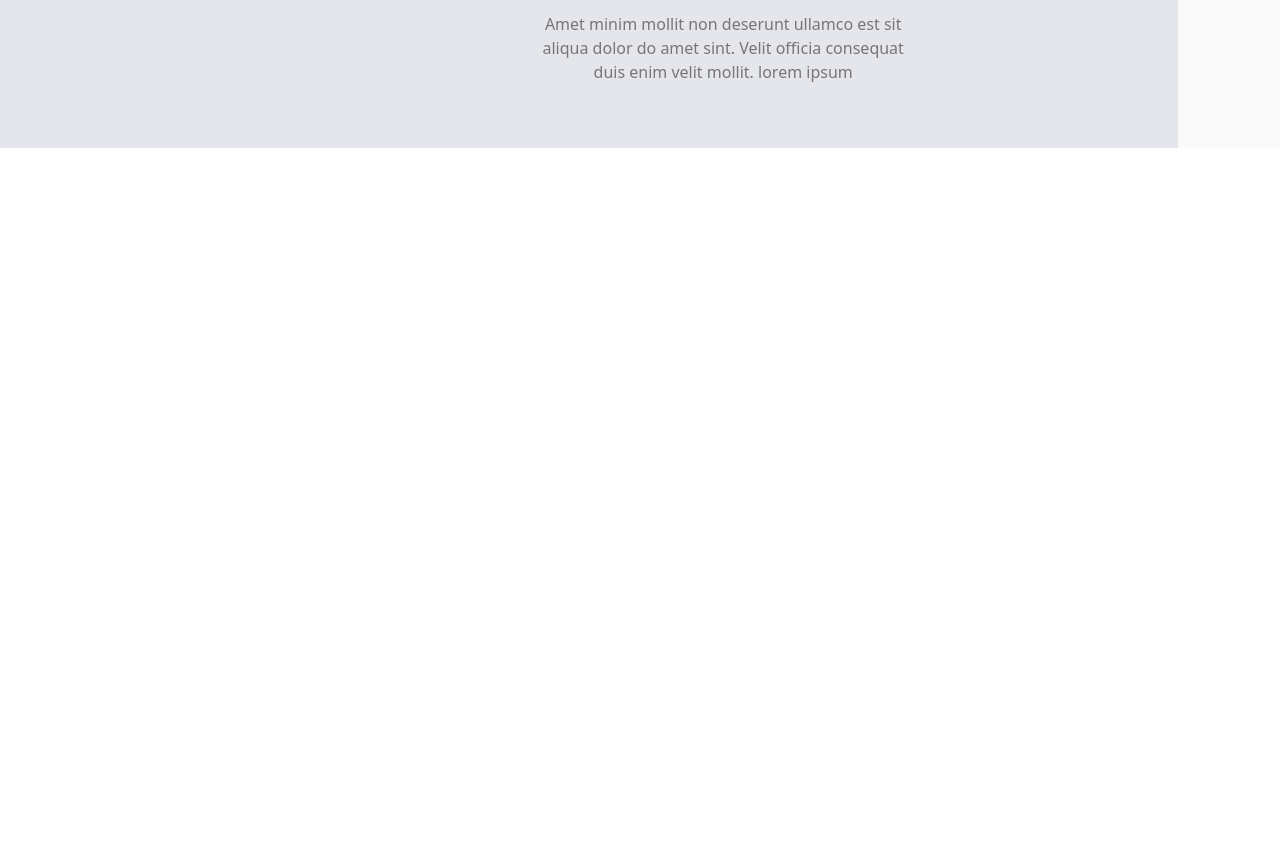
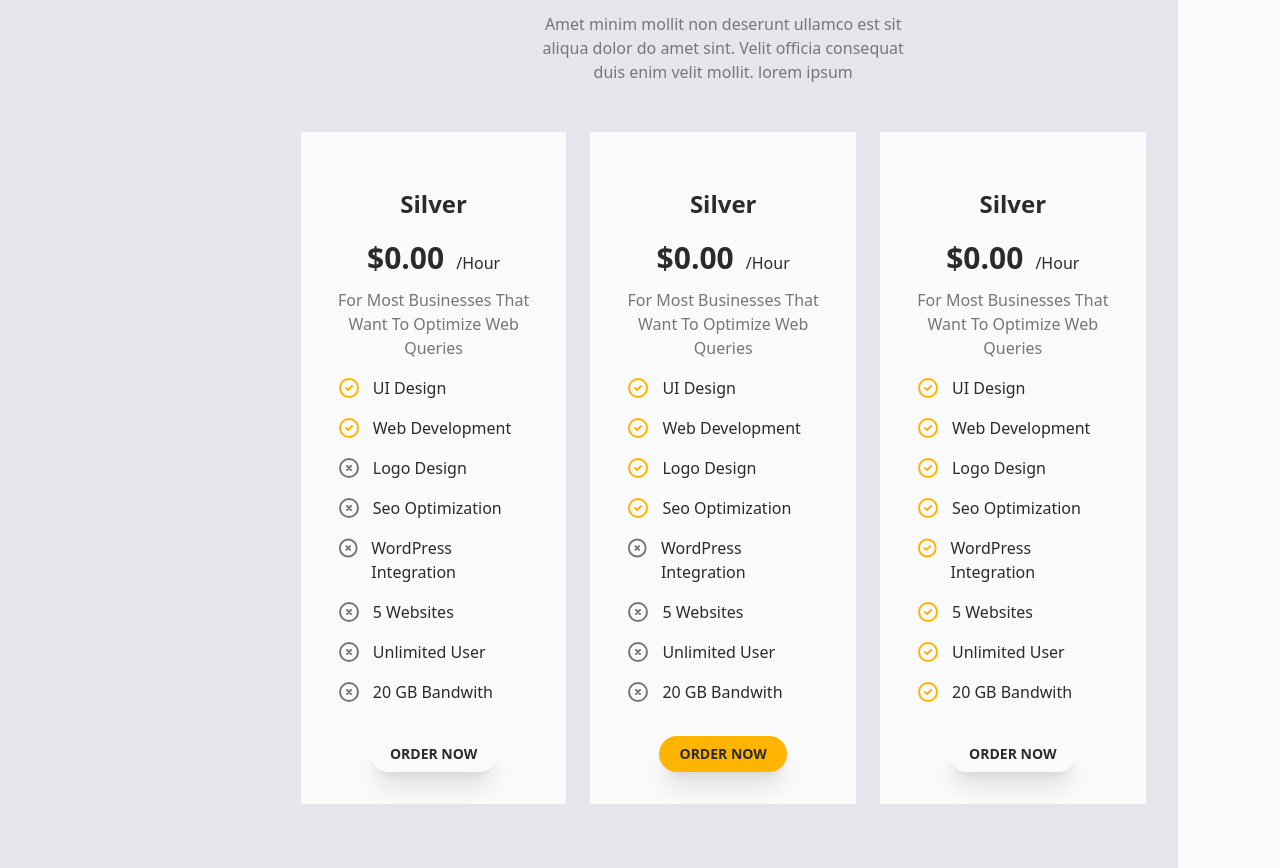
Before and after one commit to monanksojitra/light-portfolio-live-react-tailwind, a React (Vite) app: page / in a window 1280 px wide. Shown: the part 1400-2268 px from the top of the page. Before the commit the page ends 1548 px from the top, so only its background shows below. Built offline with nearby package versions, Linux system fonts and the light colour scheme.

Commit message:
[add] Price plans component

```diff
--- a/src/components/Priceplans.tsx
+++ b/src/components/Priceplans.tsx
@@ -1,7 +1,18 @@
 import React from "react";
 import Heading from "../utils/Heading";
+import { IconCircleCheck, IconCircleX } from "@tabler/icons-react";
 
 const Priceplans = () => {
+  const serviceList = [
+    "UI Design",
+    "web development",
+    "logo design",
+    "seo optimization",
+    "wordPress integration",
+    "5 Websites",
+    "unlimited user",
+    "20 gB bandwith",
+  ];
   return (
     <div className="flex flex-col my-16 items-center justify-center">
       <Heading
@@ -10,6 +21,80 @@ const Priceplans = () => {
         }
         titel={"Price plans"}
       />
+      <div className="grid grid-cols-3 gap-x-6 mx-8 mt-12">
+        <div className="bg-light-400 flex flex-col text-dark-100 items-center capitalize pt-14">
+          <h2 className="text-2xl font-semibold ">silver</h2>
+          <div className="flex gap-x-3 pt-5 items-baseline">
+            <h3 className="text-3xl font-bold">$0.00</h3>
+            <p className="text-base font-normal">/Hour</p>
+          </div>
+          <p className="text-dark-500 text-base px-6 text-center pt-3">
+            For most businesses that want to optimize web queries
+          </p>
+          <ul className="w-full px-9 pt-4 flex flex-col gap-y-4">
+            {serviceList.map((item, i) => (
+              <li key={item} className="text-base flex gap-x-3">
+                {i < 2 ? (
+                  <IconCircleCheck color="#FFB400" />
+                ) : (
+                  <IconCircleX color="#767676" />
+                )}
+                <p>{item}</p>
+              </li>
+            ))}
+          </ul>
+          <div className="h-9 shadow-xl flex items-center justify-center rounded-full px-5 my-8 text-sm font-semibold">
+            <p>ORDER NOW</p>
+          </div>
+        </div>
+        <div className="bg-light-400 flex flex-col text-dark-100 items-center capitalize pt-14">
+          <h2 className="text-2xl font-semibold ">silver</h2>
+          <div className="flex gap-x-3 pt-5 items-baseline">
+            <h3 className="text-3xl font-bold">$0.00</h3>
+            <p className="text-base font-normal">/Hour</p>
+          </div>
+          <p className="text-dark-500 text-base px-6 text-center pt-3">
+            For most businesses that want to optimize web queries
+          </p>
+          <ul className="w-full px-9 pt-4 flex flex-col gap-y-4">
+            {serviceList.map((item, i) => (
+              <li key={item} className="text-base flex gap-x-3">
+                {i < 4 ? (
+                  <IconCircleCheck color="#FFB400" />
+                ) : (
+                  <IconCircleX color="#767676" />
+                )}
+                <p>{item}</p>
+              </li>
+            ))}
+          </ul>
+          <div className="h-9 shadow-xl rounded-full flex items-center justify-center bg-primary px-5 my-8 text-sm font-semibold">
+            <p>ORDER NOW</p>
+          </div>
+        </div>
+        <div className="bg-light-400 flex flex-col text-dark-100 items-center capitalize pt-14">
+          <h2 className="text-2xl font-semibold ">silver</h2>
+          <div className="flex gap-x-3 pt-5 items-baseline">
+            <h3 className="text-3xl font-bold">$0.00</h3>
+            <p className="text-base font-normal">/Hour</p>
+          </div>
+          <p className="text-dark-500 text-base px-6 text-center pt-3">
+            For most businesses that want to optimize web queries
+          </p>
+          <ul className="w-full px-9 pt-4 flex flex-col gap-y-4">
+            {serviceList.map((item) => (
+              <li key={item} className="text-base flex gap-x-3">
+                <IconCircleCheck color="#FFB400" />
+
+                <p>{item}</p>
+              </li>
+            ))}
+          </ul>
+          <div className="h-9 flex items-center justify-center shadow-xl rounded-full px-5 my-8 text-sm font-semibold">
+            <p>ORDER NOW</p>
+          </div>
+        </div>
+      </div>
     </div>
   );
 };
```
